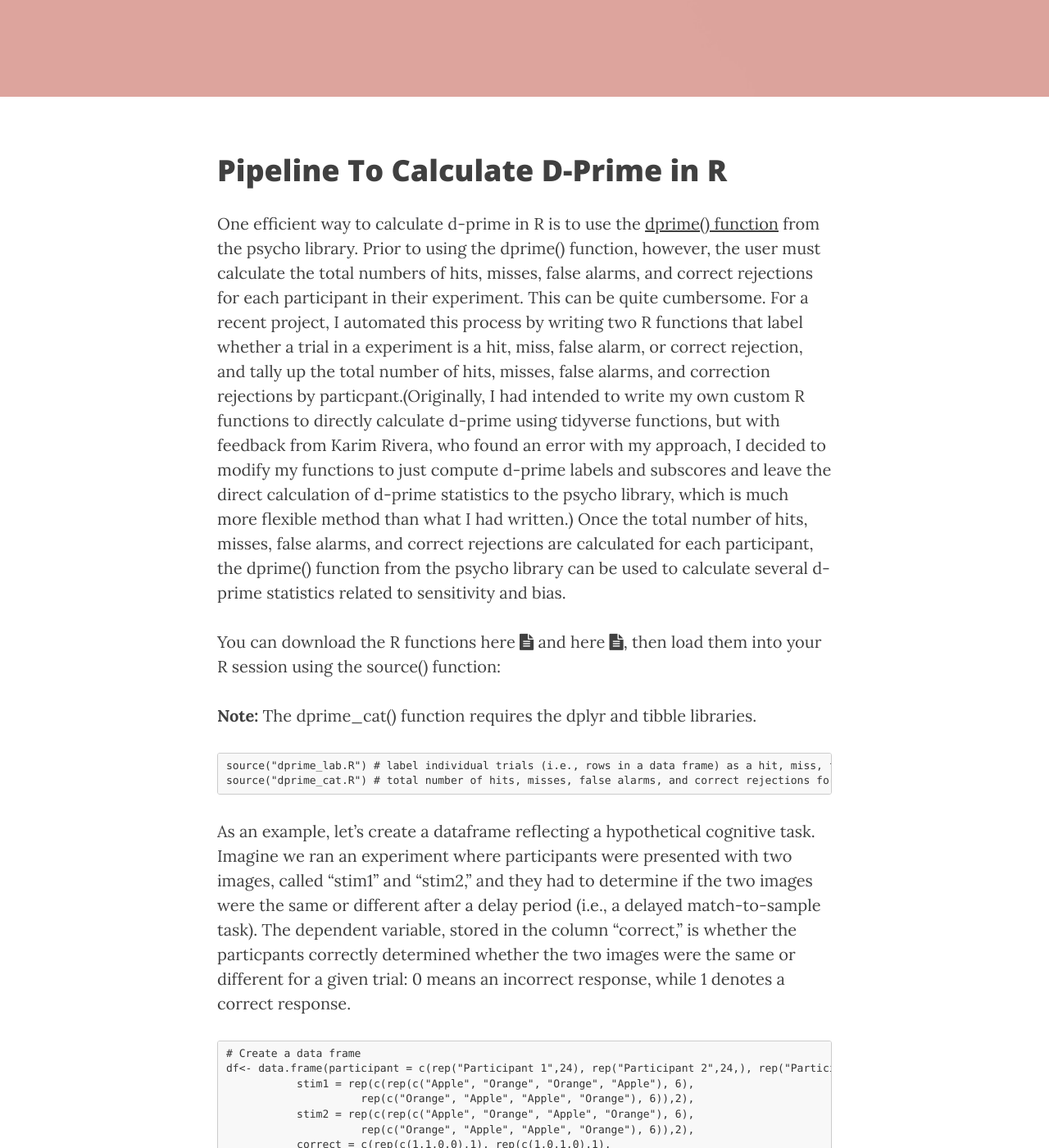
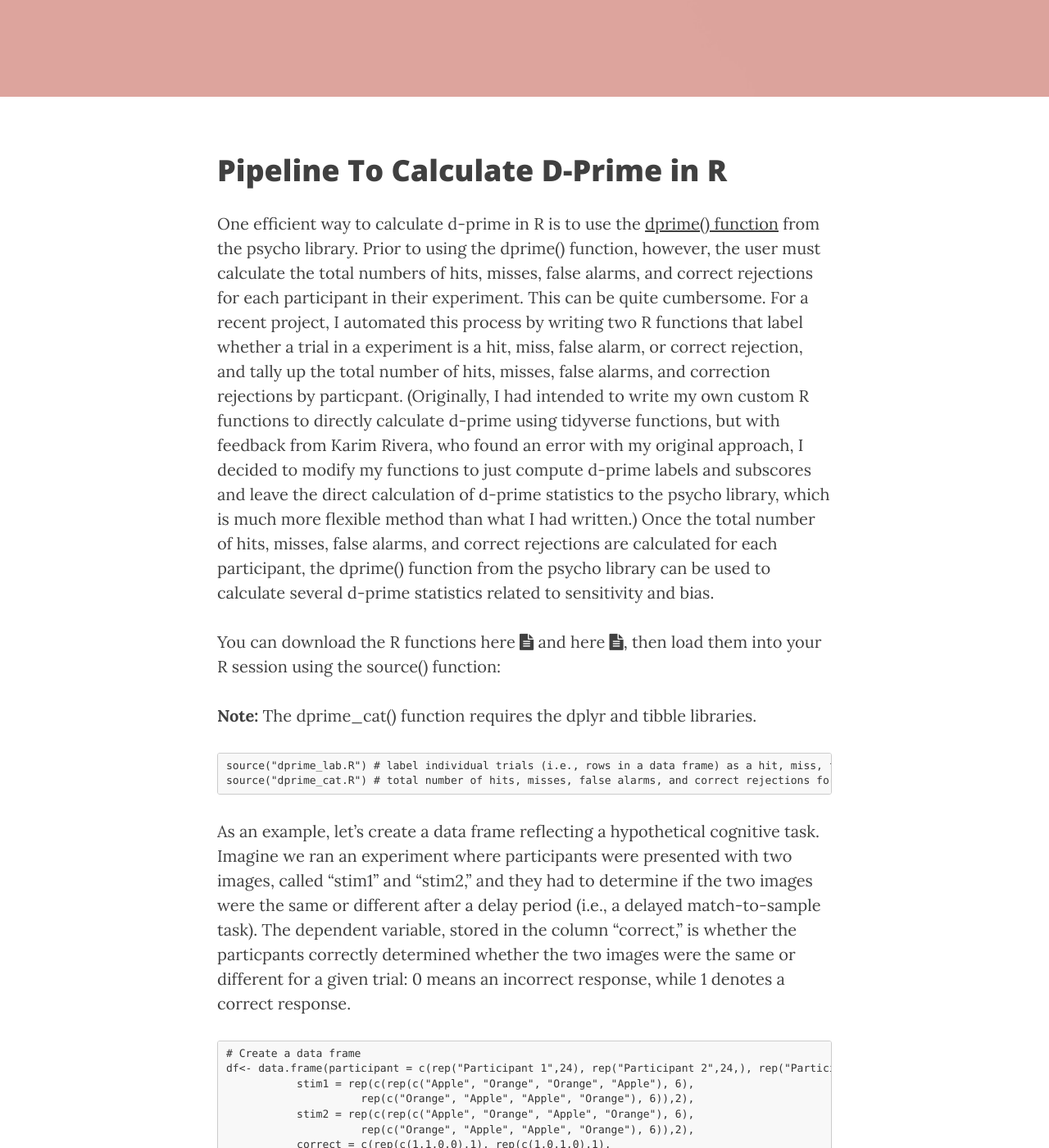
Before and after one commit to ptichko/ptichko.github.io, a Jekyll site: the page built from _posts/2021-02-27-Pipeline-To-Calculate-D-Prime-in-R.md, in a window 1280 px wide and 1400 px high, scrolled down 355 px. Shown: the whole window at 82% size. Built offline with Jekyll 4.4.1, drawn with Linux system fonts in a browser that asks for light colours; nearby versions of some CDN libraries; some of the changed text lies outside the part shown.

Commit message:
Update 2021-02-27-Pipeline-To-Calculate-D-Prime-in-R.md

````diff
--- a/_posts/2021-02-27-Pipeline-To-Calculate-D-Prime-in-R.md
+++ b/_posts/2021-02-27-Pipeline-To-Calculate-D-Prime-in-R.md
@@ -5,7 +5,7 @@ title:  "Pipeline To Calculate D-Prime in R"
 
 # Pipeline To Calculate D-Prime in R
 
-One efficient way to calculate d-prime in R is to use the [dprime() function](https://www.rdocumentation.org/packages/psycho/versions/0.6.1/topics/dprime) from the psycho library. Prior to using the dprime() function, however, the user must calculate the total numbers of hits, misses, false alarms, and correct rejections for each participant in their experiment. This can be quite cumbersome. For a recent project, I automated this process by writing two R functions that label whether a trial in a experiment is a hit, miss, false alarm, or correct rejection, and tally up the total number of hits, misses, false alarms, and correction rejections by particpant.(Originally, I had intended to write my own custom R functions to directly calculate d-prime using tidyverse functions, but with feedback from Karim Rivera, who found an error with my approach, I decided to modify my functions to just compute d-prime labels and subscores and leave the direct calculation of d-prime statistics to the psycho library, which is much more flexible method than what I had written.)
+One efficient way to calculate d-prime in R is to use the [dprime() function](https://www.rdocumentation.org/packages/psycho/versions/0.6.1/topics/dprime) from the psycho library. Prior to using the dprime() function, however, the user must calculate the total numbers of hits, misses, false alarms, and correct rejections for each participant in their experiment. This can be quite cumbersome. For a recent project, I automated this process by writing two R functions that label whether a trial in a experiment is a hit, miss, false alarm, or correct rejection, and tally up the total number of hits, misses, false alarms, and correction rejections by particpant. (Originally, I had intended to write my own custom R functions to directly calculate d-prime using tidyverse functions, but with feedback from Karim Rivera, who found an error with my original approach, I decided to modify my functions to just compute d-prime labels and subscores and leave the direct calculation of d-prime statistics to the psycho library, which is much more flexible method than what I had written.)
 Once the total number of hits, misses, false alarms, and correct rejections are calculated for each participant, the dprime() function from the psycho library can be used to calculate several d-prime statistics related to sensitivity and bias.
 
 You can download the R functions here <a href="/r/dprime_lab.R" target="_blank"><i class="fa fa-file-text fa-md"></i></a> and here <a href="/r/dprime_cat.R" target="_blank"><i class="fa fa-file-text fa-md"></i></a>, then load them into your R session using the source() function:
@@ -16,7 +16,7 @@ source("dprime_lab.R") # label individual trials (i.e., rows in a data frame) as
 source("dprime_cat.R") # total number of hits, misses, false alarms, and correct rejections for each participant
 ```
 
-As an example, let's create a dataframe reflecting a hypothetical cognitive task. Imagine we ran an experiment where participants were presented with two images, called "stim1" and "stim2," and they had to determine if the two images were the same or different after a delay period (i.e., a delayed match-to-sample task). The dependent variable, stored in the column "correct," is whether the particpants correctly determined whether the two images were the same or different for a given trial: 0 means an incorrect response, while 1 denotes a correct response.
+As an example, let's create a data frame reflecting a hypothetical cognitive task. Imagine we ran an experiment where participants were presented with two images, called "stim1" and "stim2," and they had to determine if the two images were the same or different after a delay period (i.e., a delayed match-to-sample task). The dependent variable, stored in the column "correct," is whether the particpants correctly determined whether the two images were the same or different for a given trial: 0 means an incorrect response, while 1 denotes a correct response.
 
 ```
 # Create a data frame
@@ -45,7 +45,7 @@ head(df)
 6 Participant 1 Orange Orange       0
 ```
 
-First, we can use dprime_lab() to label each trial as a hit, miss, false alarm, or correct rejection. The function returns a data frame with new columns that summarizes whether a particular trial was a correct rejection, hit, miss, or false alarm.
+First, we can use dprime_lab() to label each trial as a hit, miss, false alarm, or correct rejection. The function returns a data frame with new columns that summarizes whether a particular trial was a hit, miss, false alarm, or correct rejection.
 Start by calling dprime_lab() and passing through the name of the column with the first image, "stim1", the name of the column with the second image, "stim2", then the name of the column with the dependent variable, "correct", and finally the name of the data frame.
 
 ```
@@ -66,7 +66,7 @@ head(df.dprime)
 Next, run dprime_cat() to calculate the total number of hits, misses, false alarms, and correct rejections for each participant. Call dprime_cat(), pass through the dataframe with d-prime labels, and then pass through "participant" column (without quotes).
 **Note:** Because this function uses dplyr, you must pass through the names of your variables **without** quotation marks:
 
-The output is a tibble that summarizes the the number of correct rejections, hits, misses, and false alarms for each participant.
+The output is a tibble that summarizes the the number of correct rejections, hits, misses, and false alarms for each participant:
 ```
 # Calculate total number of hits, misses, false alarms, and correct rejections for each participant
 df.cat <- dprime_cat(df.dprime, participant)
````
Also changed, not shown: other parts of _posts/2021-02-27-Pipeline-To-Calculate-D-Prime-in-R.md (+1 -1 lines).
